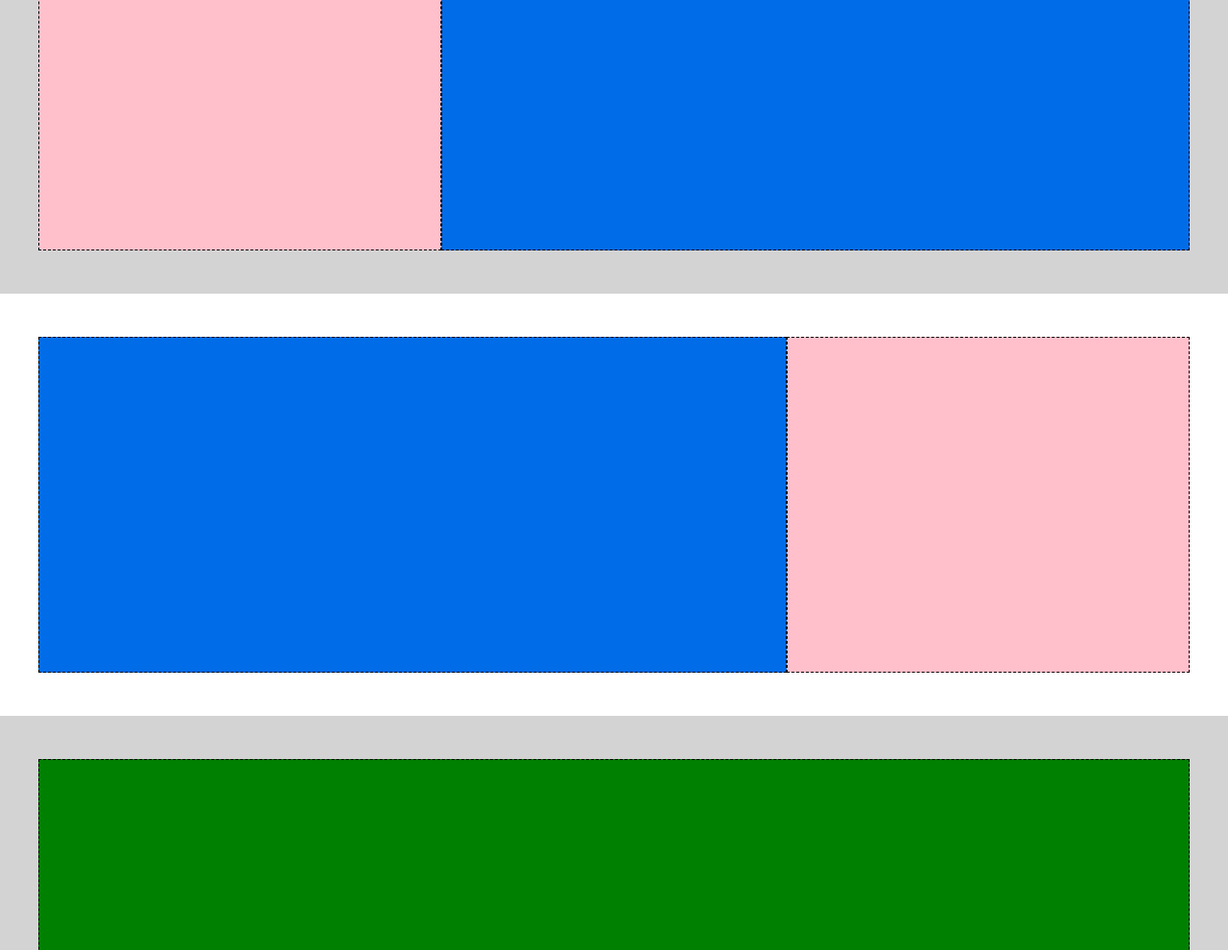
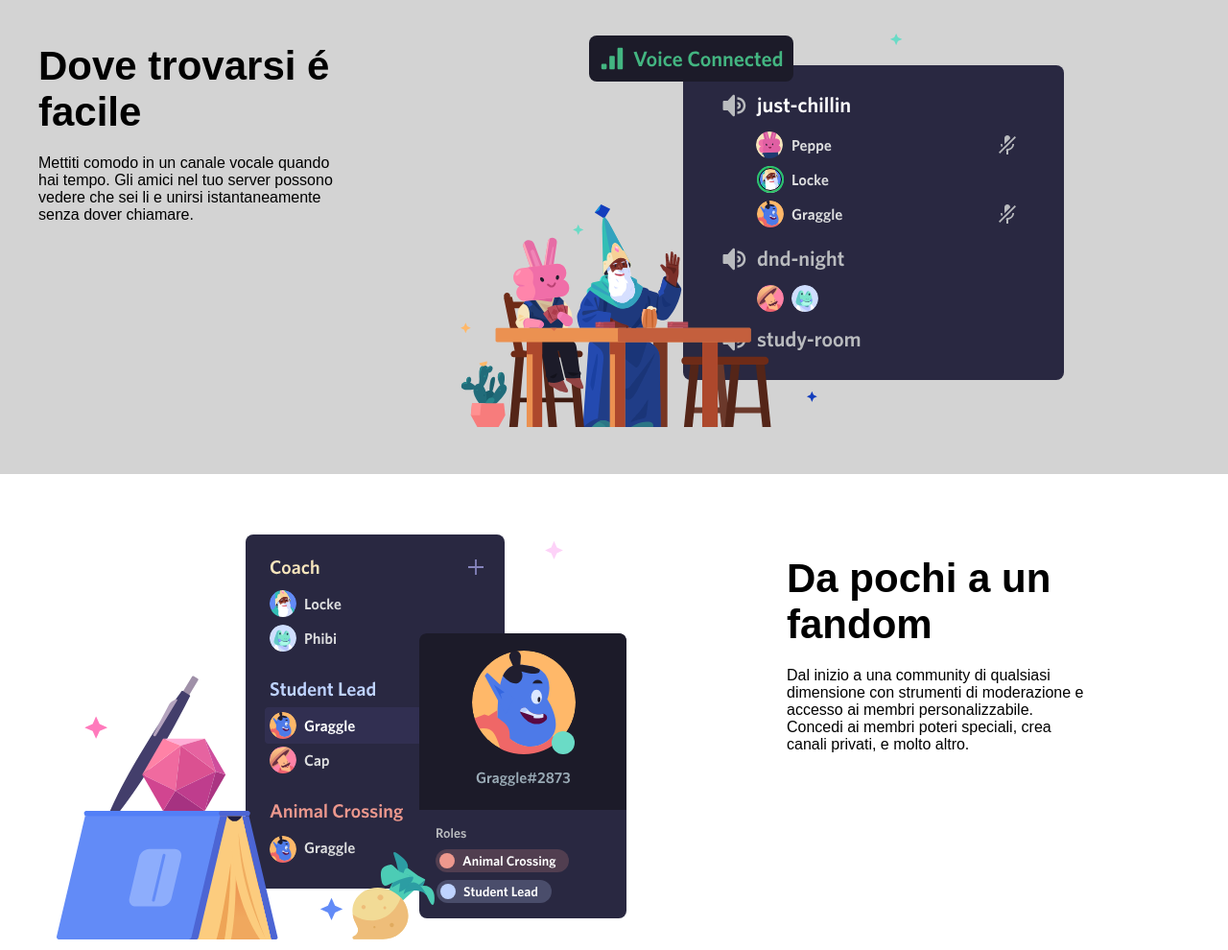
Before and after one commit to LorenzoPranio/htmlcss-discord, a plain HTML site: page index.html in a window 1280 px wide. Shown: the part 1059-2049 px from the top of the page at 96% size. Drawn offline with Linux system fonts and the light colour scheme.

Commit message:
[UPD]Added 3 of 4 text and images in main section in index.html

```diff
--- a/css/style.css
+++ b/css/style.css
@@ -85,10 +85,29 @@ h1{
     margin-bottom: 30px;
 }
 
+h2{
+    margin-left: 0px;
+    margin-bottom: 20px;
+    margin-top: 40px;
+    font-size: 42px;
+}
+
+br{
+    margin-top: 3px;
+    margin-bottom: 3px;
+}
+
+h5{
+    margin-left: 0px;
+    font-size: 16px;
+    font-weight: lighter;
+}
+
 p{
     margin-top: 10px;
     margin-bottom: 12px;
 }
+
 
 .col-p{
     color: white;
@@ -98,18 +117,12 @@ p{
 }
 
 .col-35{
-    background-color: pink;
     width: 35%;
-    height: 350px;
-    border: 1px dashed black;
     margin: 30px 0px;
 }
 
 .col-65{
-    background-color: rgb(0, 108, 231);
     width: 65%;
-    height: 350px;
-    border: 1px dashed black;
     margin: 30px 0px;
 }
 
--- a/index.html
+++ b/index.html
@@ -61,10 +61,22 @@
         <div class="row">
             <div class="col-65">
                 <div class="content">
+                    <img src="./img/item1.svg" alt="Discord chat and frog">
                 </div>
             </div>
             <div class="col-35">
                 <div class="content">
+                    <h2>Un Luogo a invito
+                        <br>con tutto lo
+                        <br>spazio
+                        <br>necessario per
+                        <br>parlare
+                    </h2>
+                        <h5><br>I server discord sono organizzati in canali
+                            <br>tematici in cui puoi collaborare, condividere o
+                            <br>semplicemente parlare della tua giornata
+                            <br>senza intasare una chat di gruppo.
+                        </h5>
                 </div>
             </div>
         </div>
@@ -75,10 +87,19 @@
             <div class="row">
                 <div class="col-35">
                     <div class="content">
+                        <h2>Dove trovarsi é
+                            <br>facile
+                        </h2>
+                        <h5>Mettiti comodo in un canale vocale quando
+                            <br>hai tempo. Gli amici nel tuo server possono
+                            <br>vedere che sei li e unirsi istantaneamente
+                            <br>senza dover chiamare.
+                        </h5>
                     </div>
                 </div>
                 <div class="col-65">
                     <div class="content">
+                        <img src="./img/item2.svg" alt="Vocal chat and wizard">
                     </div>
                 </div>
             </div>
@@ -89,10 +110,20 @@
         <div class="row">
             <div class="col-65">
                 <div class="content">
+                    <img src="./img/item3.svg" alt="Chat Screenshots">
                 </div>
             </div>
             <div class="col-35">
                 <div class="content">
+                    <h2>Da pochi a un
+                        <br>fandom
+                    </h2>
+                    <h5>Dal inizio a una community di qualsiasi
+                        <br>dimensione con strumenti di moderazione e
+                        <br>accesso ai membri personalizzabile.
+                        <br>Concedi ai membri poteri speciali, crea
+                        <br>canali privati, e molto altro.
+                    </h5>
                 </div>
             </div>
         </div>
```
